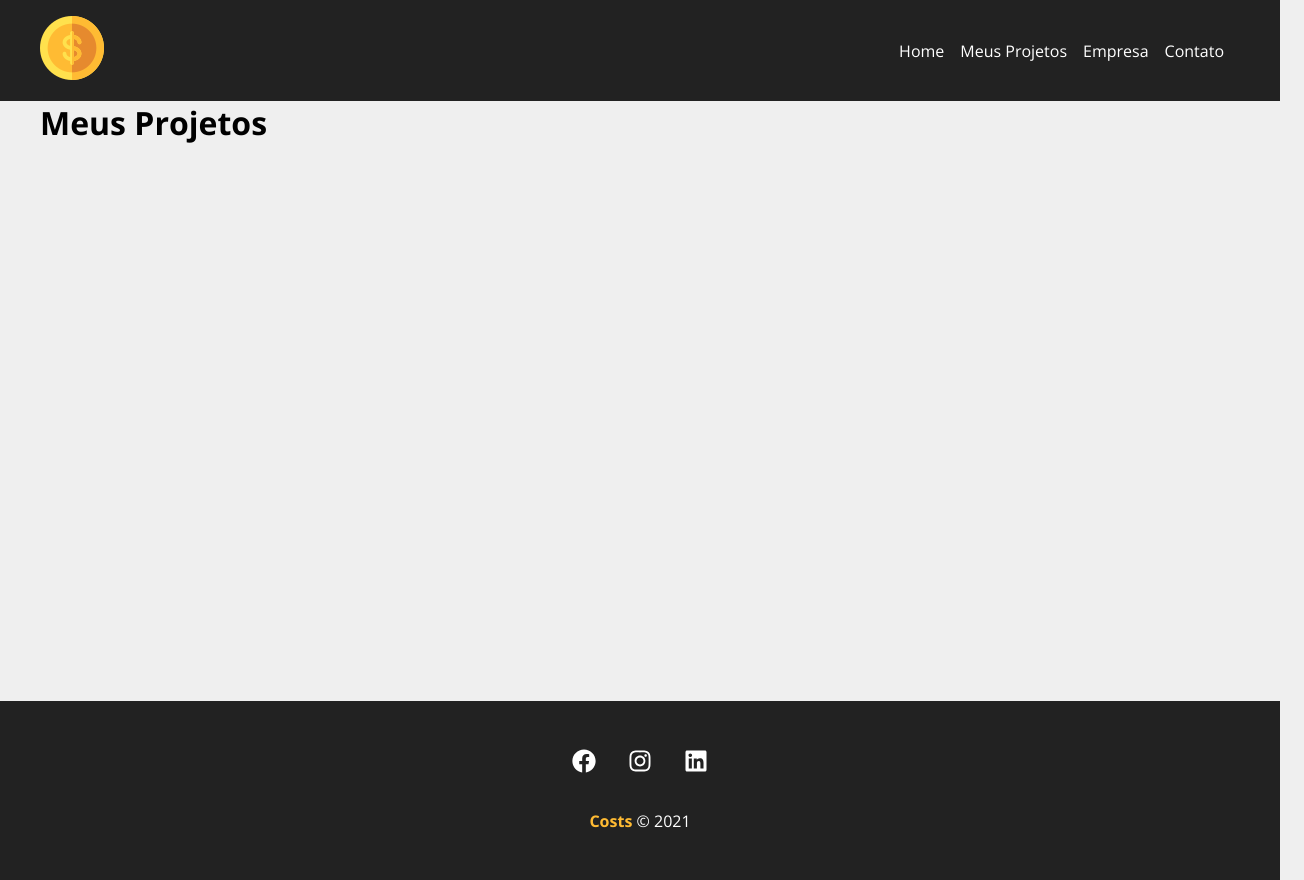
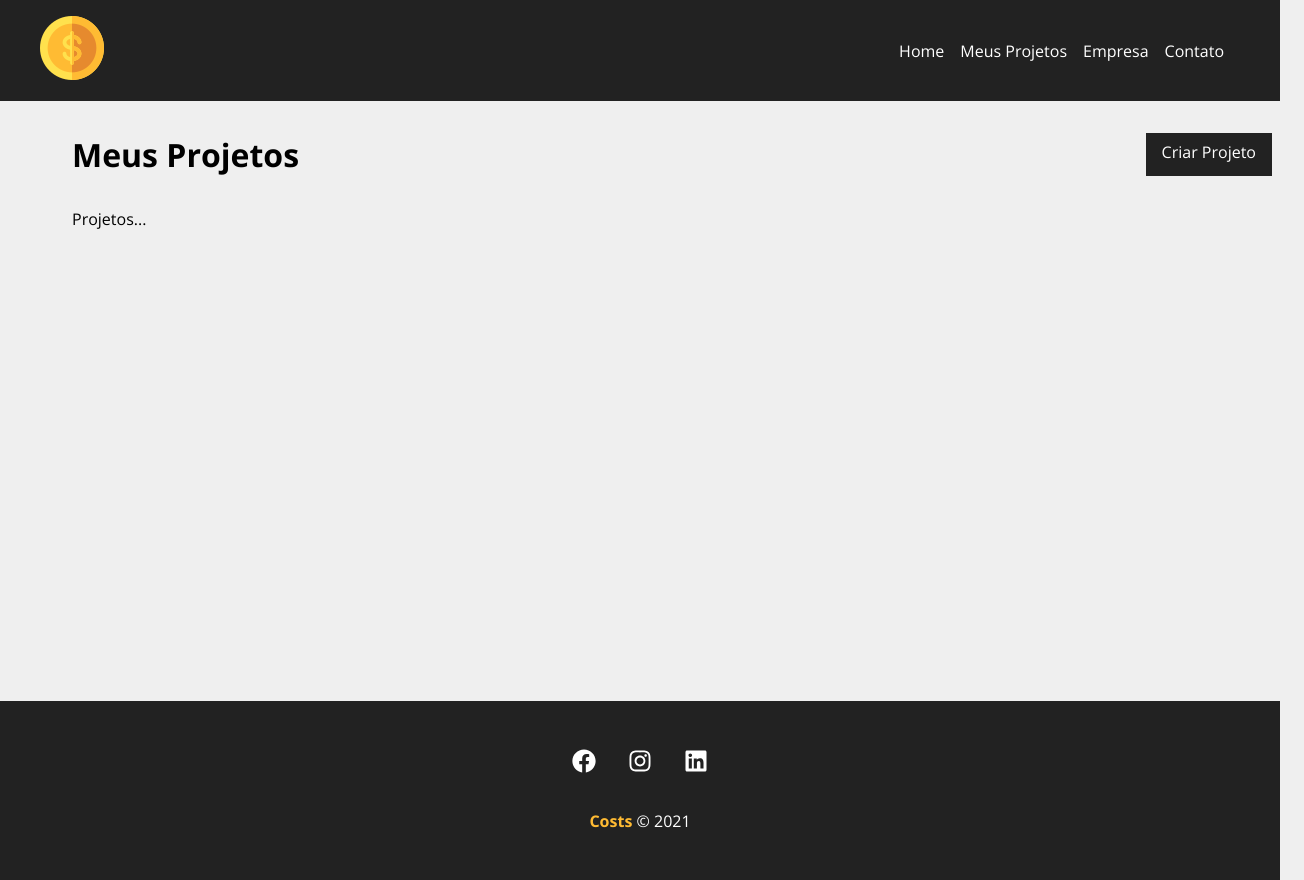
Before and after one commit to dspippi/servercosts, a React (Create React App) app: page /projects in a window 1280 px wide. Shown: the whole page, 1304 px wide, since content can reach past the window. Built offline with nearby package versions, Linux system fonts and the light colour scheme.

Commit message:
Aula 26: Início do Dashboard

```diff
--- a/db.json
+++ b/db.json
@@ -65,6 +65,17 @@
       "cost": 0,
       "services": [],
       "id": 6
+    },
+    {
+      "name": "Meu projeto teste 1",
+      "budget": "20000",
+      "category": {
+        "id": "1",
+        "name": "Infra"
+      },
+      "cost": 0,
+      "services": [],
+      "id": 7
     }
   ],
   "categories": [
--- /dev/null
+++ b/src/components/layout/Projects.module.css
@@ -0,0 +1,9 @@
+.project_container {
+    padding: 2em;
+}
+
+.title_container {
+    display: flex;
+    justify-content: space-between;
+    margin-bottom: 2em;
+}
--- a/src/components/pages/Projects.js
+++ b/src/components/pages/Projects.js
@@ -1,19 +1,33 @@
-import {useLocation} from 'react-router-dom'
+import styles from "../layout/Projects.module.css"
+import Container from "../layout/Container"
+import { useLocation } from 'react-router-dom'
 import Message from '../layout/Message'
+import LinkButton from '../layout/LinkButton'
+
+
 function Projects() {
 
     const location = useLocation()
-    let message=""
-    if(location.state){
-        message=location.state.message
+    let message = ""
+    if (location.state) {
+        message = location.state.message
     }
 
     return (
-    <div>
-        <h1>Meus Projetos</h1>
-        {message && <Message type="succes" msg={message} />}
-    </div>
+        <div className={styles.project_container}>
+            <div class={styles.title_container}>
+                <h1>Meus Projetos</h1>
+                <LinkButton to="/newproject" text="Criar Projeto" />
+            </div>
 
-        )
+            {message && <Message type="succes" msg={message} />}
+
+            <Container customClass="start">
+                <p>Projetos...</p>
+            </Container>
+
+        </div>
+
+    )
 }
 export default Projects
```
